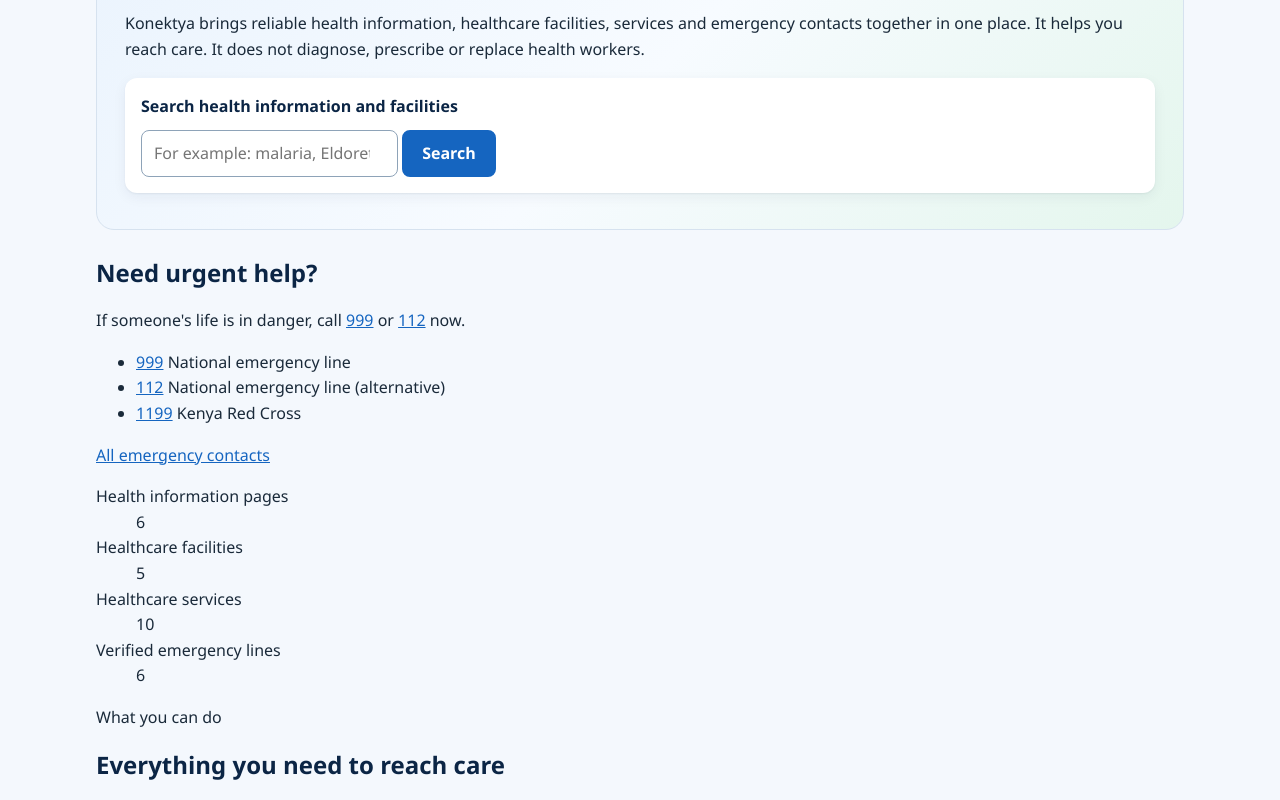
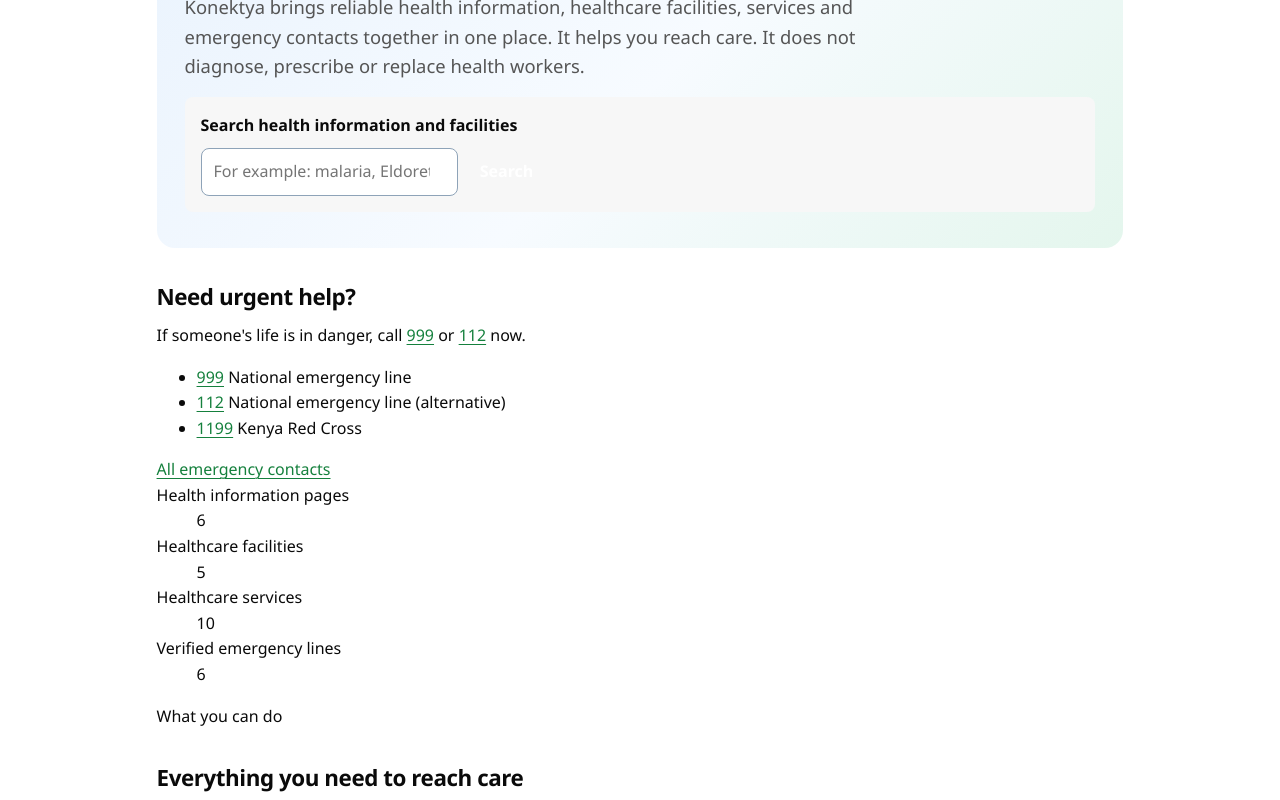
Before and after one commit to Moreenmm/Konektya, a plain HTML site: page Frontend/index.html in a window 1280 px wide. Shown: the part 463-1263 px from the top of the page. Drawn offline with Linux system fonts and the light colour scheme.

Commit message:
Color changes in css file

```diff
--- a/Frontend/static/style.css
+++ b/Frontend/static/style.css
@@ -1,40 +1,76 @@
 /* My colour Library */
 :root {
-    --navy: #0b2545;
-    --primary: #1565c0;
-    --primary-dark: #0d47a1;
-    --sky: #42a5f5;
-    --primary-soft: #e3f0fc;
-    --green: #22a06b;
-    --bg: #f4f8fd;
-    --surface: #ffffff;
-    --text: #1a2a3a;
-    --muted: #4a5b6d;
-    --border: #d6e2ef;
-    --danger: #b3261e;
-    --radius: 12px;
-    --shadow: 0 1px 2px rgba(11, 37, 69, .06), 0 4px 14px rgba(11, 37, 69, .06);
-    --gutter: max(16px, calc((100% - 1120px) / 2));
+    --paper: #ffffff;
+  --surface: #f7f7f7;
+  --ink: #0a0a0a;
+  --muted: #555555;
+  --line: #e4e4e4;
+  --line-strong: #0a0a0a;
+  --jade: #15803d;
+  --jade-dark: #116632;
+  --jade-tint: #effaf3;
+  --sos: #c81e1e;
+  --sos-dark: #a11818;
+  --sos-tint: #fdf1f1;
+  --white: #ffffff;
+
+  --font: "Segoe UI", system-ui, -apple-system, Roboto, Arial, sans-serif;
+  --measure: 68ch;
+  --radius: 8px;
 }
 
-/* Base */
-* { box-sizing: border-box; }
+/* Base and skip link */
+*, *::before, *::after { box-sizing: border-box; }
+
+html { -webkit-text-size-adjust: 100%; }
+
 body {
   margin: 0;
-  background: var(--bg);
-  color: var(--text);
-  font-family: "Segoe UI", system-ui, -apple-system, Roboto, Arial, sans-serif;
+  background: var(--paper);
+  color: var(--ink);
+  font-family: var(--font);
+  font-size: 1rem;
   line-height: 1.6;
+  -webkit-font-smoothing: antialiased;
+  display: flex;
+  flex-direction: column;
+  min-height: 100vh;
 }
-a { color: var(--primary); }
-a:hover { color: var(--primary-dark); }
-h1, h2, h3 { color: var(--navy); line-height: 1.25; }
+
+main { flex: 1; padding: 2.5rem 0 4rem; outline: none; }
+
+/* .wrap keeps content centred and no wider than 72rem */
+.wrap { width: 100%; max-width: 72rem; margin: 0 auto; padding: 0 1.25rem; }
+
+h1, h2, h3 { line-height: 1.15; margin: 0 0 .6em; letter-spacing: -0.02em; font-weight: 700; }
+h1 { font-size: clamp(2rem, 4.5vw, 2.75rem); letter-spacing: -0.03em; }
+h2 { font-size: 1.4rem; margin-top: 1.6em; }
+h3 { font-size: 1.15rem; }
+p, ul, ol, dl { margin: 0 0 1rem; }
+.lede { font-size: 1.15rem; color: var(--muted); max-width: var(--measure); }
+.meta { color: var(--muted); font-size: .92rem; margin-bottom: 0; }
+.meta .sep::before { content: ""; display: inline-block; width: 4px; height: 4px; border-radius: 50%; background: #b5b5b5; margin: 0 .6em .2em; }
+.na { color: var(--muted); font-style: italic; }
 img { max-width: 100%; height: auto; }
-:focus-visible { outline: 3px solid #f59e0b; outline-offset: 2px; }
+
+a { color: var(--jade); text-decoration-thickness: 1px; text-underline-offset: .2em; }
+a:hover { color: var(--jade-dark); text-decoration-thickness: 2px; }
+
+a:focus-visible, button:focus-visible, input:focus-visible, select:focus-visible, textarea:focus-visible,
+summary:focus-visible, .btn:focus-visible {
+  outline: 3px solid var(--jade);
+  outline-offset: 2px;
+}
+
+/* Hidden on screen but read by screen readers */
+.visually-hidden {
+  position: absolute !important; width: 1px; height: 1px; padding: 0; margin: -1px;
+  overflow: hidden; clip: rect(0 0 0 0); white-space: nowrap; border: 0;
+}
 
 /* Skip Link which is hidden until Tab is pressed */
-.skip-link { position: absolute; left: -999px; top: 8px; background: var(--surface); padding: 8px 12px; z-index: 10; }
-.skip-link:focus { left: 8px; }
+.skip-link { position: absolute; left: .5rem; top: -3rem; background: var(--ink); color: var(--white); padding: .5rem 1rem; z-index: 10; font-weight: 600; border-radius: var(--radius); }
+.skip-link:focus { top: .5rem; color: var(--white); }
 
 /* Safety Bar, Header and Navigation */
 .safety-bar { background: var(--navy); color: #fff; font-size: .9rem; padding: 7px var(--gutter); }
```
